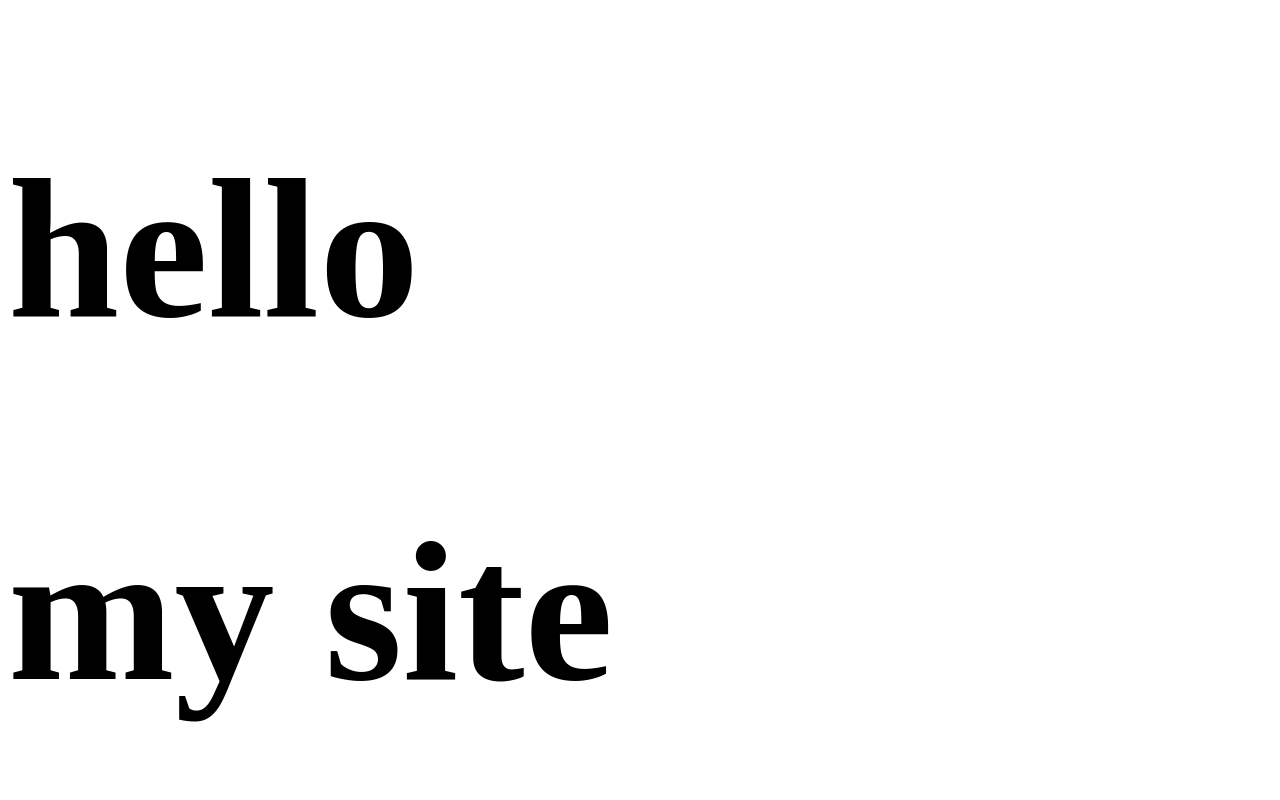
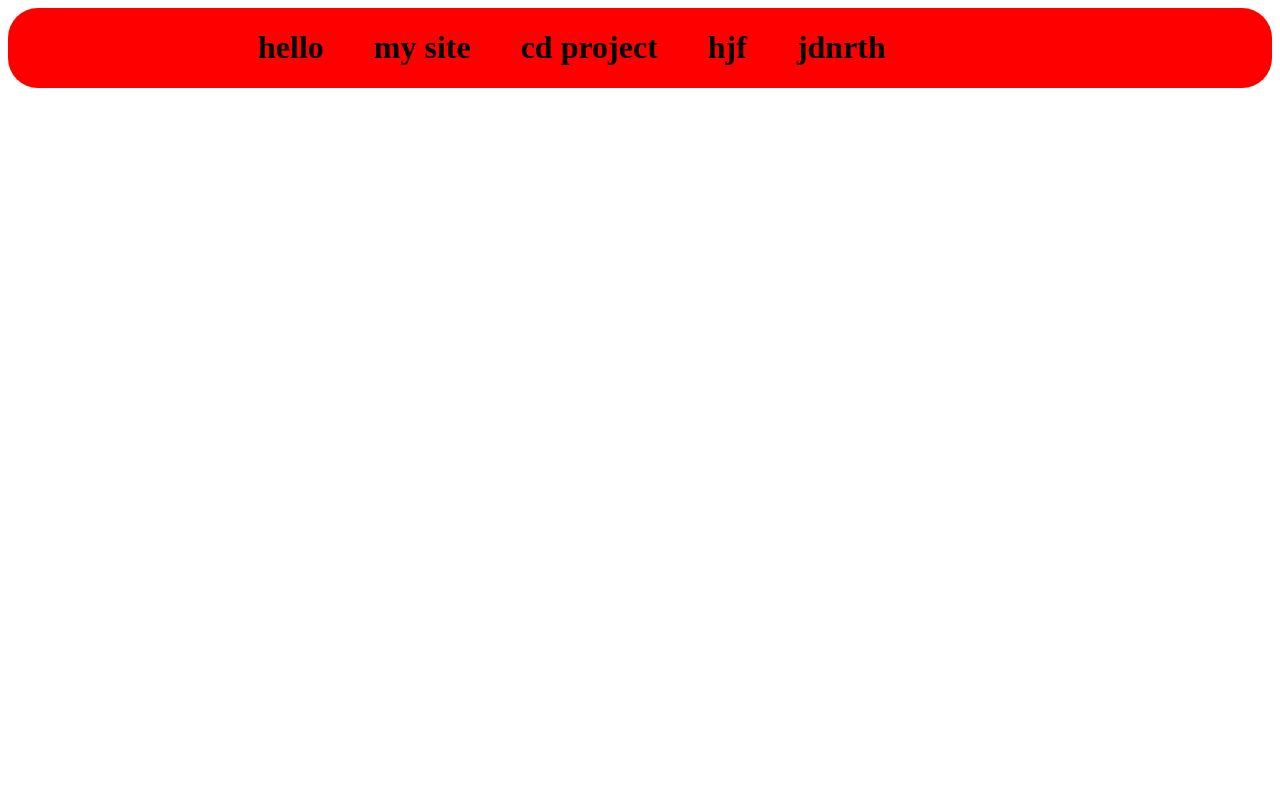
Before and after one commit to kinder9/kaxatoon-, a plain HTML site: page index.html in a window 1280 px wide. Shown: the top 800 px of the page. Drawn offline with Linux system fonts and the light colour scheme.

Commit message:
I wos header

```diff
--- a/index.html
+++ b/index.html
@@ -1,18 +1,26 @@
 <!DOCTYPE html>
 <html lang="en">
   <head>
-    <meta charset="UTF-8">
-    <meta name="viewport" content="width=device-width, initial-scale=1.0">
+    <meta charset="UTF-8" />
+    <meta name="viewport" content="width=device-width, initial-scale=1.0" />
     <title>Document</title>
-    <link rel="stylesheet" href="./style.css">
+    <link rel="stylesheet" href="./style.css" />
   </head>
   <body>
-
+    <header id="header">
+      <div class="container">
+        <div class="header">
+          <div class="brand">
+            <div class="end">
               <h1>hello</h1>
               <h1>my site</h1>
               <h1>cd project</h1>
               <h1>hjf</h1>
               <h1>jdnrth</h1>
-
+            </div>
+          </div>
+        </div>
+      </div>
+    </header>
   </body>
 </html>
--- a/style.css
+++ b/style.css
@@ -1,4 +1,13 @@
-h1{
-    display: flex;
-    font-size: 200px;
+#header{
+    background: red;
+    border-radius: 30px;
+    .header{
+
+        .end{
+            display: flex;
+            gap: 50px;
+            padding-left: 250px;
+            color: black;
+        }
+    }
 }
```
Lines whose indentation alone changed are shown as unchanged.
